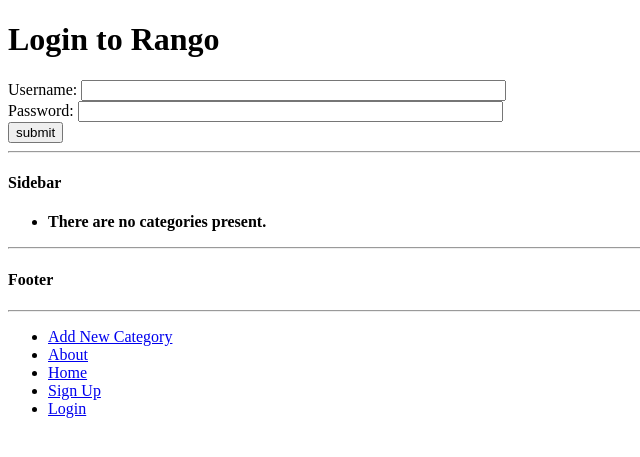
After one commit to nirajkvinit/django_tango, a Django app: page /rango/login/ in a window 1280 px wide. The commit adds this page. Shown: the top 457 px of the page, without its empty margins (0-640 px from the left). Run offline with Django 3.2, Linux system fonts and the light colour scheme; data that the repository does not hold is empty.

Commit message:
Chapter 9 Incomplete

```diff
--- a/rango/urls.py
+++ b/rango/urls.py
@@ -8,4 +8,5 @@ urlpatterns = [
     url(r'^add_category/$', views.add_category, name='add_category'),
     url(r'^category/(?P<category_name_slug>[\w\-]+)/add_page/$', views.add_page, name='add_page'),
     url(r'^register/$', views.register,name='register'), # New pattern!
+    url(r'^login/$', views.user_login, name="login"),
 ]
--- a/rango/views.py
+++ b/rango/views.py
@@ -1,11 +1,14 @@
 from django.shortcuts import render
 # Create your views here.
 
-from django.http import HttpResponse
+from django.http import HttpResponse, HttpResponseRedirect
 
 from rango.models import Category, Page
 
 from rango.forms import CategoryForm, PageForm, UserForm, UserProfileForm
+
+from django.contrib.auth import authenticate, login
+from django.core.urlresolvers import reverse
 
 
 def index(request):
@@ -100,3 +103,22 @@ def register(request):
         profile_form = UserProfileForm()
 
     return render(request, 'rango/register.html', {'user_form' : user_form, 'profile_form' : profile_form, 'registered' : registered})
+
+def user_login(request):
+    if request.method == 'POST':
+        username = request.POST.get('username')
+        password = request.POST.get('password')
+
+        user = authenticate(username=username, password=password)
+
+        if user:
+            if user.is_active:
+                login(request, user)
+                return HttpResponseRedirect(reverse('index'))
+            else:
+                return HttpResponse('Your rango account is disabled.')
+        else:
+            print("Invalid login details: {0}, {1}".format(username, password))
+            return HttpResponse('Invalid login details supplied.')
+    else:
+        return render(request, 'rango/login.html', {})
--- a/templates/rango/base.html
+++ b/templates/rango/base.html
@@ -32,6 +32,7 @@
         <li><a href="{% url 'about' %}">About</a></li>
         <li><a href="{% url 'index' %}">Home</a></li>
         <li><a href="{% url 'register' %}">Sign Up</a></li>
+        <li><a href="{% url 'login' %}">Login</a></li>
       </ul>
     </div>
   </body>
--- a/templates/rango/index.html
+++ b/templates/rango/index.html
@@ -8,7 +8,11 @@
 {% block body_block %}
   <h1>Rango says...</h1>
   <div class="">
-    Hey there partner!
+    {% if user.is_authenticated %}
+      howdy {{ user.username }}!
+    {% else %}
+      hey there partner!
+    {% endif %}
   </div><hr>
   <div class="">
     <h3>Most Liked Categories</h3>
--- /dev/null
+++ b/templates/rango/login.html
@@ -0,0 +1,18 @@
+{% extends 'rango/base.html' %}
+{% load staticfiles %}
+
+{% block title_block %}
+  Login
+{% endblock %}
+
+{% block body_block %}
+  <h1>Login to Rango</h1>
+  <form id="login_form" method="post" action="{% url 'login' %}">
+    {% csrf_token %}
+    Username: <input type="text" name="username" value="" size="50" />
+    <br />
+    Password: <input type="password" name="password" value="" size="50" />
+    <br />
+    <input type="submit" value="submit" />
+  </form>
+{% endblock %}
```
